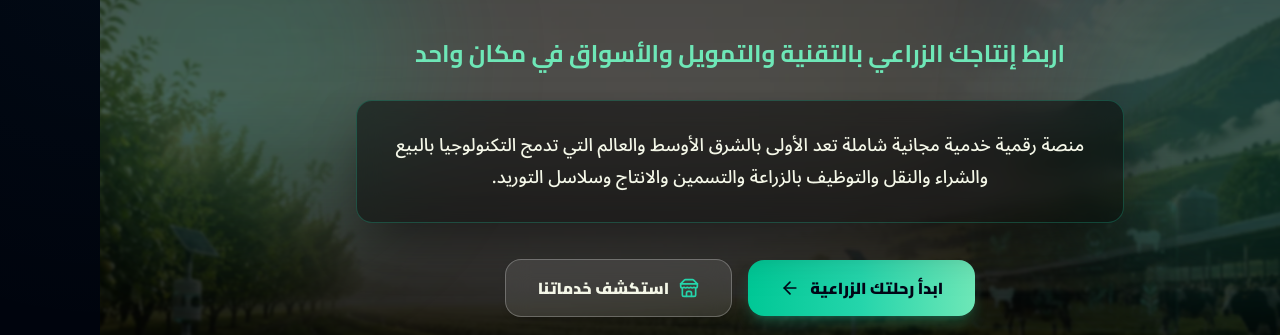
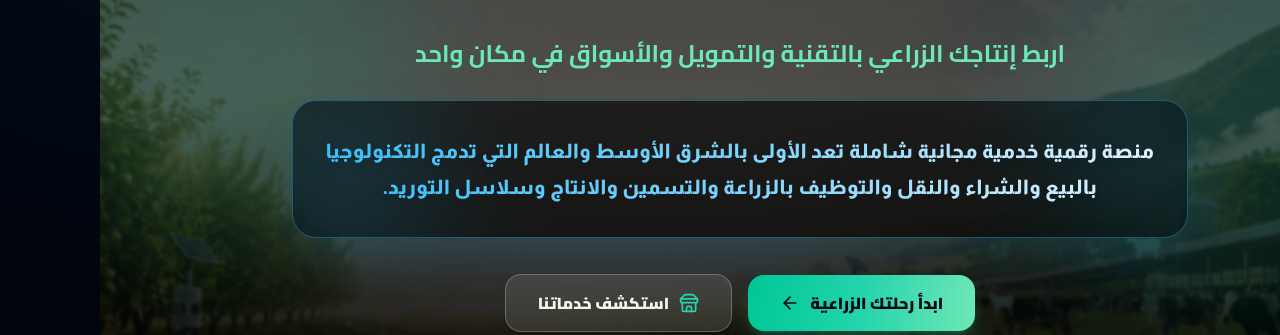
Before and after one commit to ahmedfaheem3006/greenfarmmarket-frontend, a React (Vite) app: page / in a window 1280 px wide. Shown: the part 384-719 px from the top of the page. Built offline with nearby package versions, Linux system fonts and the light colour scheme; no server answers; a web font is replaced by a local one.

Commit message:
feat(home): style description with transport cyan glow and position trust metrics before footer

```diff
--- a/src/pages/HomePage.tsx
+++ b/src/pages/HomePage.tsx
@@ -423,12 +423,16 @@ export const HomePage: React.FC = () => {
               اربط إنتاجك الزراعي بالتقنية والتمويل والأسواق في مكان واحد
             </motion.h2>
 
-            {/* 4. Description in Glassmorphism Card (16px radius) */}
+            {/* 4. Description in Ultra-Premium Cyan-Glowing Glass Card */}
             <motion.div
               variants={itemFadeUp}
-              className="max-w-3xl mx-auto p-6 sm:p-7 rounded-[16px] bg-black/45 border border-[#25D5AB]/25 backdrop-blur-md shadow-2xl shadow-black/50"
+              className="max-w-4xl mx-auto p-6 sm:p-8 rounded-[24px] bg-black/60 border border-[#38BDF8]/40 backdrop-blur-xl shadow-2xl shadow-[#1597D4]/20 relative overflow-hidden group hover:border-[#38BDF8]/70 transition-all duration-500"
             >
-              <p className="text-[#F4F7E8] font-noto text-sm sm:text-base lg:text-lg leading-[2] sm:leading-[2.15] font-medium">
+              {/* Subtle Ambient Cyan Glow Behind Text */}
+              <div className="absolute -top-12 -right-12 w-48 h-48 bg-[#38BDF8]/15 rounded-full blur-3xl pointer-events-none" />
+              <div className="absolute -bottom-12 -left-12 w-48 h-48 bg-[#1597D4]/20 rounded-full blur-3xl pointer-events-none" />
+
+              <p className="font-almarai text-sm sm:text-base md:text-lg lg:text-xl font-extrabold leading-[2.15] sm:leading-[2.35] tracking-wide text-transparent bg-clip-text bg-gradient-to-r from-[#38BDF8] via-[#7DD3FC] to-[#E0F2FE] drop-shadow-md text-center">
                 منصة رقمية خدمية مجانية شاملة تعد الأولى بالشرق الأوسط والعالم التي تدمج التكنولوجيا بالبيع والشراء والنقل والتوظيف بالزراعة والتسمين والانتاج وسلاسل التوريد.
               </p>
             </motion.div>
@@ -452,11 +456,6 @@ export const HomePage: React.FC = () => {
           </motion.div>
         </div>
       </section>
-
-      {/* ==================================================
-          SECTION 3.5: Trust Metrics & Company Achievements
-      ================================================== */}
-      <TrustMetricsSection />
 
       {/* ==================================================
           SECTION 4: The 5 Core Services (Wide Live Feed Command Panel)
@@ -1228,6 +1227,11 @@ export const HomePage: React.FC = () => {
           SECTION 7: How It Works / User Journey Section
       ================================================== */}
       <HowItWorksSection />
+
+      {/* ==================================================
+          SECTION 8: Trust Metrics & Live Achievements (بأرقامنا نحقق الثقة)
+      ================================================== */}
+      <TrustMetricsSection />
     </div>
   );
 };
```
